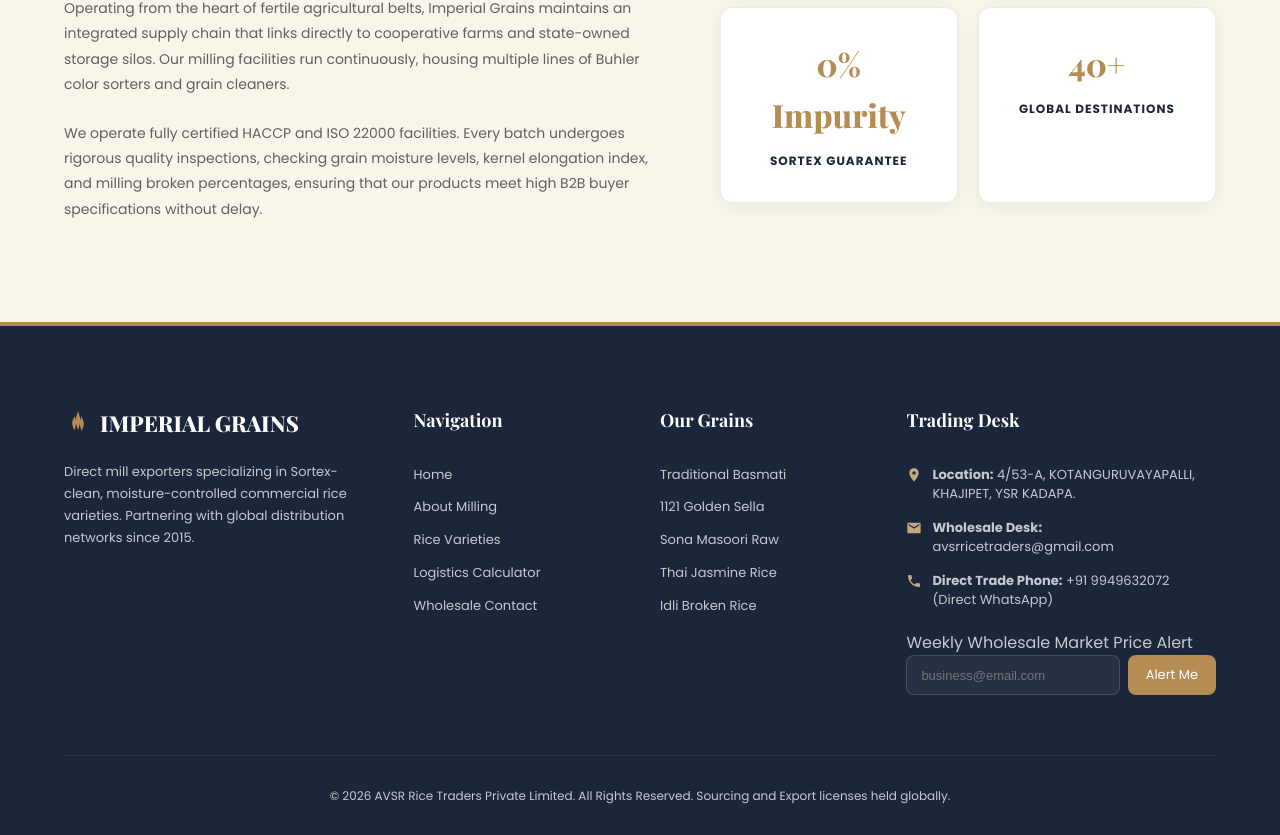
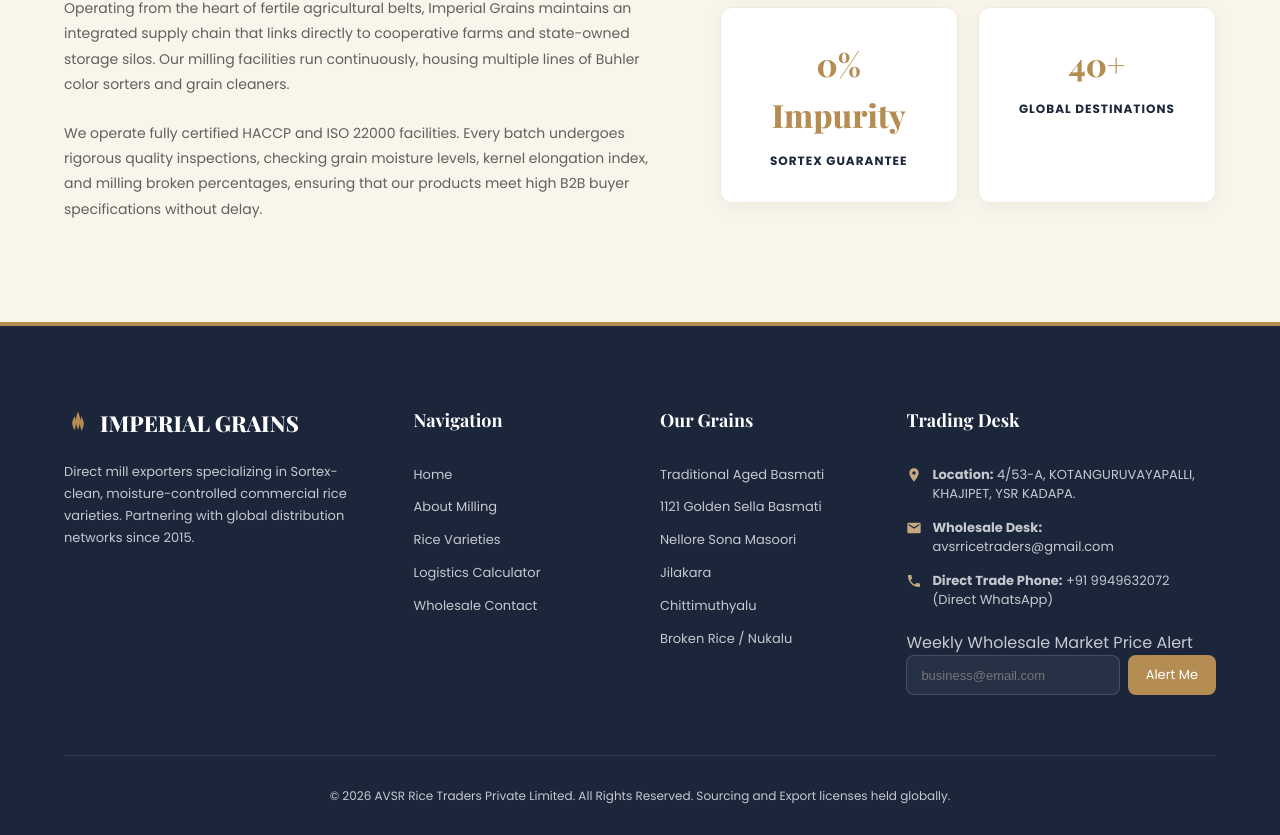
Before and after one commit to venkatasaiharshavardhanreddyam-ops/AVSR-RICE-TRADERS, a React (Vite) app: page / in a window 1280 px wide. Shown: the part 3761-4596 px from the top of the page. Built offline with nearby package versions, Linux system fonts and the light colour scheme; a web font is replaced by a local one.

Commit message:
Update varieties list in footer to match new product names

```diff
--- a/src/components/Footer.jsx
+++ b/src/components/Footer.jsx
@@ -46,11 +46,12 @@ export default function Footer() {
           <div className="footer-col">
             <h4 className="footer-title">Our Grains</h4>
             <ul className="footer-links">
-              <li><a href="#varieties">Traditional Basmati</a></li>
-              <li><a href="#varieties">1121 Golden Sella</a></li>
-              <li><a href="#varieties">Sona Masoori Raw</a></li>
-              <li><a href="#varieties">Thai Jasmine Rice</a></li>
-              <li><a href="#varieties">Idli Broken Rice</a></li>
+              <li><a href="#varieties">Traditional Aged Basmati</a></li>
+              <li><a href="#varieties">1121 Golden Sella Basmati</a></li>
+              <li><a href="#varieties">Nellore Sona Masoori</a></li>
+              <li><a href="#varieties">Jilakara</a></li>
+              <li><a href="#varieties">Chittimuthyalu</a></li>
+              <li><a href="#varieties">Broken Rice / Nukalu</a></li>
             </ul>
           </div>
 
```
